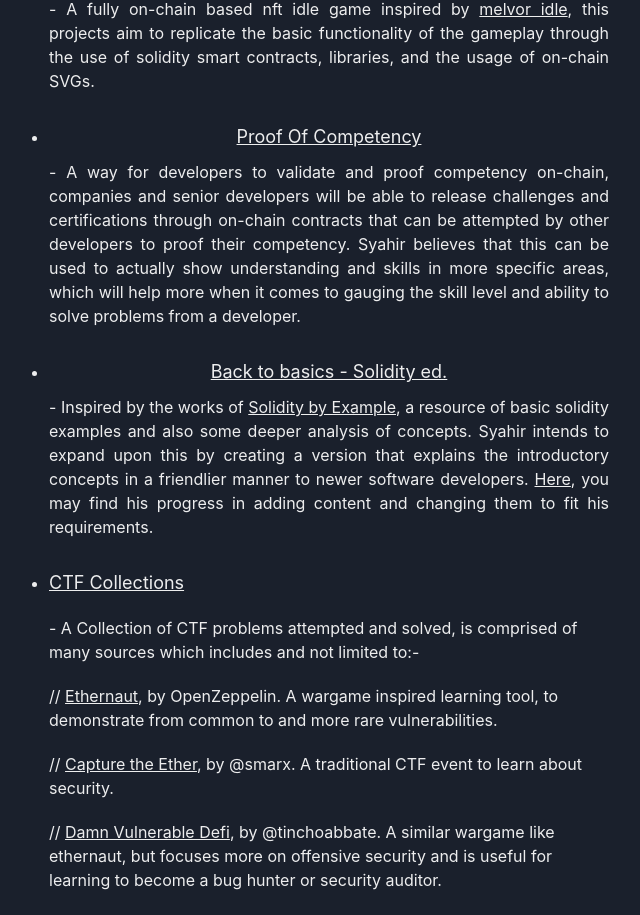
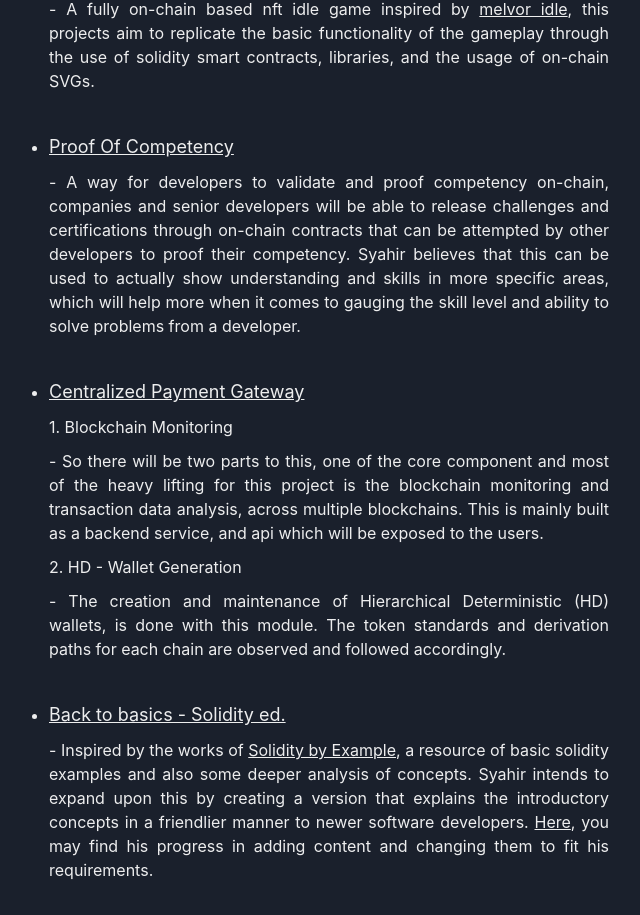
Before and after one commit to syahirAmali/syahirAmali.github.io, a Next.js app: page /projects in a window 1280 px wide. Shown: the part 617-1532 px from the top of the page, without its empty margins (319-959 px from the left). Built offline with nearby package versions, Linux system fonts and the light colour scheme.

Commit message:
added payment gateway

```diff
--- a/pages/projects.js
+++ b/pages/projects.js
@@ -44,10 +44,10 @@
               </Text>
 
               <UnorderedList size="md">
-                <VStack spacing='30px'>
+                <VStack spacing='40px'>
 
                 <ListItem size="md">
-                  <VStack spacing='10px'>
+                  <VStack spacing='10px' align="start">
                     <Text fontSize='lg' as='u'>
                       Fully On-Chain Idle Game (ERC721-based)
                     </Text>
@@ -59,7 +59,7 @@
                 </ListItem>
 
                 <ListItem size="md">
-                  <VStack spacing='10px'>
+                  <VStack spacing='10px' align="start">
                     <Text fontSize='lg' as='u'>
                       Proof Of Competency
                     </Text>
@@ -70,7 +70,27 @@
                 </ListItem>
 
                 <ListItem size="md">
-                  <VStack spacing='10px'>
+                  <VStack spacing='10px' align="start">
+                    <Text fontSize='lg' as='u'>
+                      Centralized Payment Gateway
+                    </Text>
+                    <Text>
+                      1. Blockchain Monitoring
+                    </Text>
+                    <Text textAlign="justify">
+                      - So there will be two parts to this, one of the core component and most of the heavy lifting for this project is the blockchain monitoring and transaction data analysis, across multiple blockchains. This is mainly built as a backend service, and api which will be exposed to the users.
+                    </Text>
+                    <Text>
+                      2. HD - Wallet Generation
+                    </Text>
+                    <Text textAlign="justify">
+                      - The creation and maintenance of Hierarchical Deterministic (HD) wallets, is done with this module. The token standards and derivation paths for each chain are observed and followed accordingly.
+                    </Text>
+                  </VStack>
+                </ListItem>
+
+                <ListItem size="md">
+                  <VStack spacing='10px' align="start">
                     <Text fontSize='lg' as='u'>
                       Back to basics - Solidity ed.
                     </Text>
```
